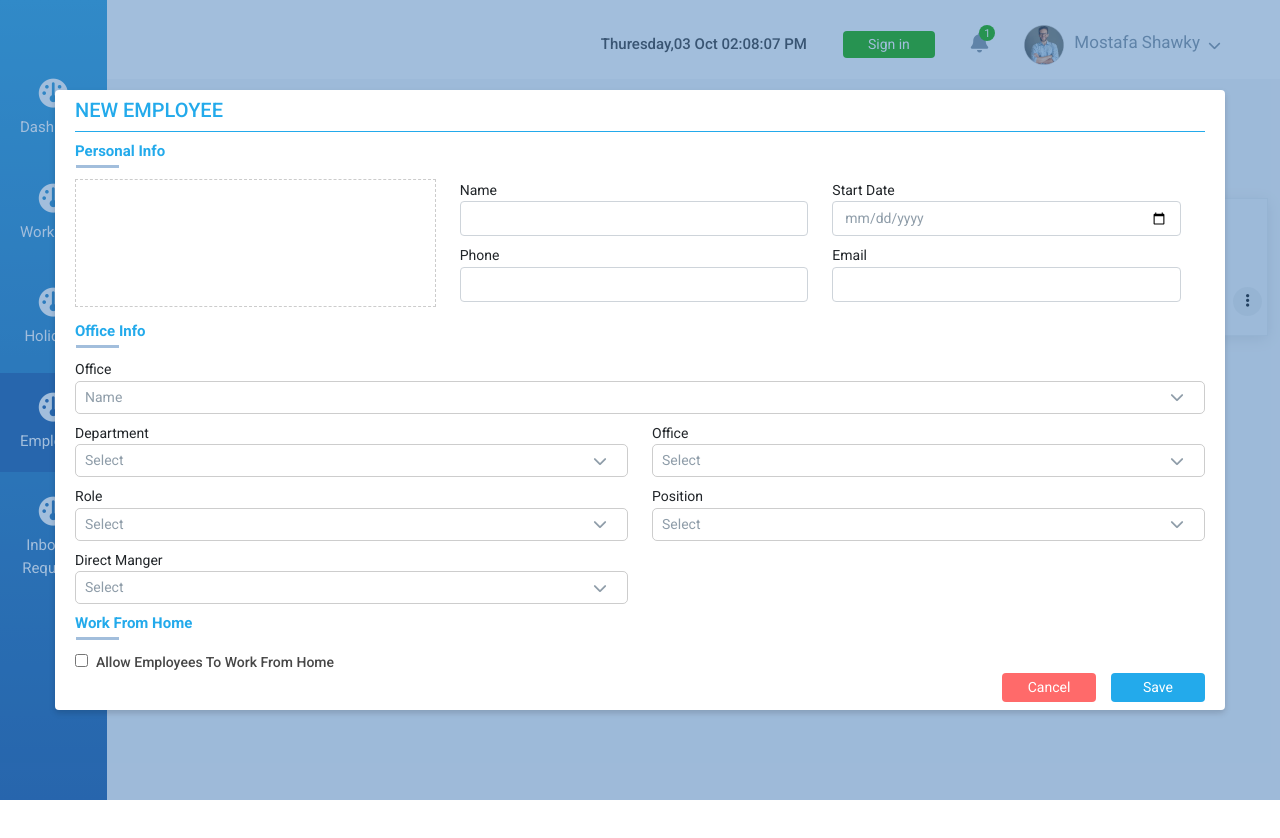
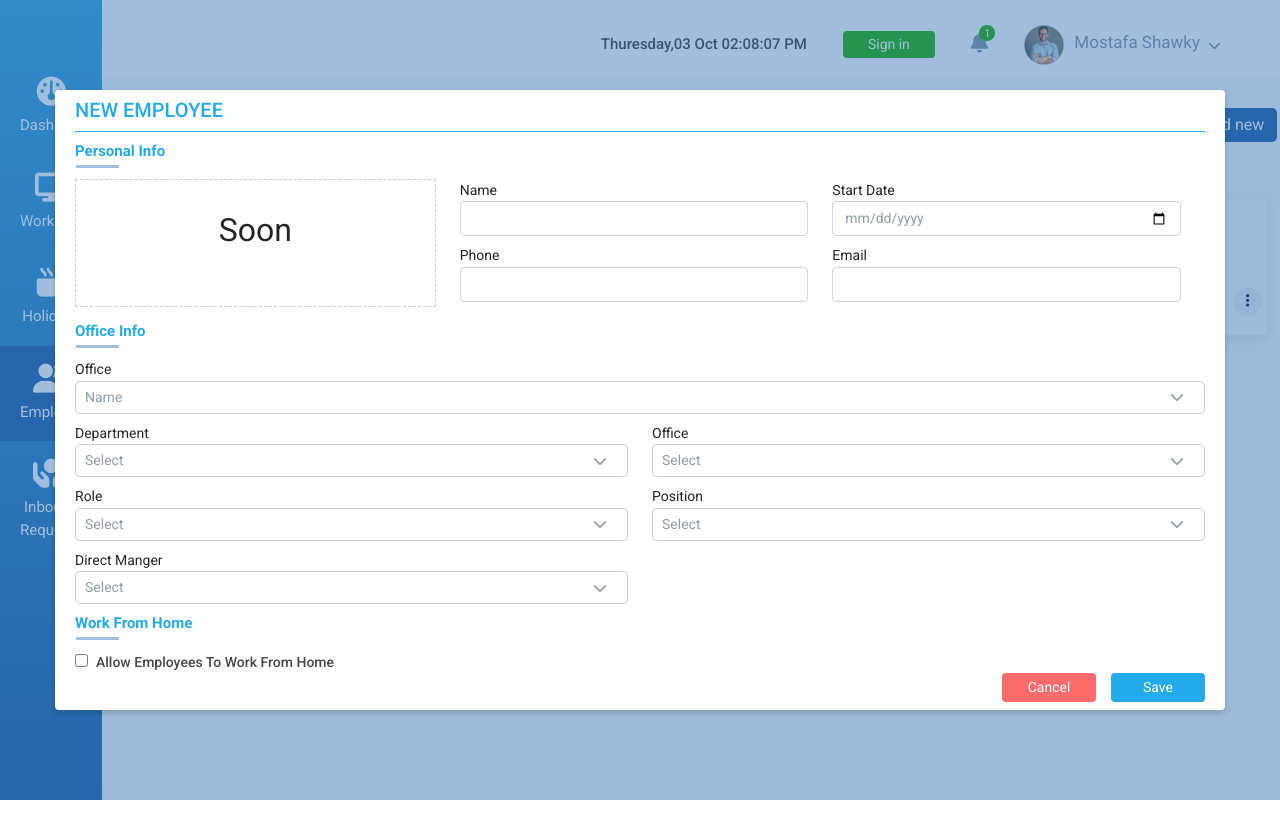
Before and after one commit to Mostafa-Shawky2021/HR-System-Task, a React (Create React App) app: page / in a window 1280 px wide. Shown: the top 838 px of the page. Built offline with nearby package versions, Linux system fonts and the light colour scheme.

Commit message:
fixFormvalidation

```diff
--- a/src/App.css
+++ b/src/App.css
@@ -3,10 +3,6 @@
     height: 100vh;
 }
 
-.wrapper-page .container-fluid {
-    padding-left: 0px;
-    padding-right: 0px;
-}
 
 .wrapper-page .custom-container {
     padding-left: 26px;
@@ -18,6 +14,7 @@
     border-radius: 5px;
     background-color: #fff;
     padding-left: 32px;
+    width: 89%;
 }
 
 .wrapper-page .search-list-wrapper .search-list-icon {
--- a/src/App.jsx
+++ b/src/App.jsx
@@ -1,4 +1,4 @@
-import React, { useState, useEffect } from 'react';
+import React, { useState, useEffect, useMemo } from 'react';
 import employeeData from "./data/employee.json"
 import "./index.css"
 import './App.css'
@@ -14,7 +14,7 @@ const App = () => {
     const [employees, setEmployees] = useState([])
     const [searchValue, setSearchValue] = useState('')
     const [formStatus, setFormStatus] = useState(false)
-    const [popupDeleteToggle, setPopupDeleteToggle] = useState(false)
+    const [toggleFormModal, setToggleFormModal] = useState(true)
 
     // Form data
     const [formData, setFormData] = useState({
@@ -30,7 +30,7 @@ const App = () => {
 
     })
 
-    const [toggleFormModal, setToggleFormModal] = useState(true)
+
     let emailRegex = /^(([^<>()[\]\\.,;:\s@"]+(\.[^<>()[\]\\.,;:\s@"]+)*)|(".+"))@((\[[0-9]{1,3}\.[0-9]{1,3}\.[0-9]{1,3}\.[0-9]{1,3}\])|(([a-zA-Z\-0-9]+\.)+[a-zA-Z]{2,}))$/
 
     useEffect(() => {
@@ -38,21 +38,22 @@ const App = () => {
     }, [])
 
     const onSubmitData = (event) => {
-
         event.preventDefault();
 
         // validation Form
         if (formData.employeeName.value.trim().length === 0) {
+
             setFormData((prevState) => {
                 prevState.employeeName.errMsg = 'employee name is required'
                 prevState.employeeName.validate = false;
-                return prevState
+                return { ...prevState }
             })
         } else {
+
             setFormData((prevState) => {
                 prevState.employeeName.errMsg = ''
                 prevState.employeeName.validate = true;
-                return prevState
+                return { ...prevState }
             })
         }
 
@@ -60,52 +61,53 @@ const App = () => {
             setFormData((prevState) => {
                 prevState.startDate.errMsg = 'date field is required'
                 prevState.startDate.validate = false;
-                return prevState
+                return { ...prevState }
             })
         } else {
             setFormData((prevState) => {
                 prevState.startDate.errMsg = ''
                 prevState.startDate.validate = true;
-                return prevState
+                return { ...prevState }
             })
         }
         if (formData.email.value.search(emailRegex) === -1) {
             setFormData((prevState) => {
                 prevState.email.errMsg = 'Email must be valid'
                 prevState.email.validate = false;
-                return prevState
+                return { ...prevState }
             })
         } else {
             setFormData((prevState) => {
                 prevState.email.errMsg = ''
                 prevState.email.validate = true;
-                return prevState
+                return { ...prevState }
             })
         }
         if (formData.departmentName.value.trim().length === 0) {
             setFormData((prevState) => {
                 prevState.departmentName.errMsg = 'Department is required'
                 prevState.departmentName.validate = false;
-                return prevState
+                return { ...prevState }
             })
         } else {
             setFormData((prevState) => {
                 prevState.departmentName.errMsg = ''
                 prevState.departmentName.validate = true;
-                return prevState
+                return { ...prevState }
             })
         }
+
         if (formData.positionName.value.trim().length === 0) {
             setFormData((prevState) => {
                 prevState.positionName.errMsg = 'Position is required'
                 prevState.positionName.validate = false;
-                return prevState
+                return { ...prevState }
             })
         } else {
             setFormData((prevState) => {
                 prevState.positionName.errMsg = ''
                 prevState.positionName.validate = true;
-                return prevState
+                return { ...prevState }
             })
         }
 
@@ -116,9 +118,8 @@ const App = () => {
         })
 
         if (!formStatusIterate) {
+            console.log('good')
             // no problem with error form
-
-            setFormStatus(true)
             let employee = {
                 id: employees.length,
                 name: formData.employeeName.value,
@@ -133,11 +134,17 @@ const App = () => {
                     manager: formData.directManagerName.value
                 }
             }
+            for (let key in formData) {
+                employee[key] = formData[key].value = ''
+                employee[key] = formData[key].errMsg = '';
+
+            }
+            setToggleFormModal(false)
             setEmployees((prevState) => [...prevState, employee])
-        } else {
-            setFormStatus(false)
         }
+
     }
+
 
     const onDeleteEmployee = (id) => {
         let confirmStatus = window.confirm('Are you sure you want to delete employee?')
@@ -156,26 +163,18 @@ const App = () => {
                         setToggleFormModal={setToggleFormModal}
                         toggleFormModal={toggleFormModal}
                         onSubmitData={onSubmitData}
-                        employeeNameErr={formData.employeeName.errMsg}
-                        startDateErr={formData.startDate.errMsg}
-                        emailErr={formData.email.errMsg}
-                        departmentErr={formData.departmentName.errMsg}
-                        positionErr={formData.departmentName.errMsg}
                     />
                 )
             }
-            <div className="container-fluid">
-                <div className="row g-0">
-                    <div className="col-1">
+
+            <div className="d-flex">
                 <Sidebar />
-                    </div>
                 <div className="col">
                     <Header />
-
                     <div className="custom-container pt-4">
                         <div className="d-flex align-items-center">
                             <SearchList
-                                    className="search-list-wrapper col-10"
+                                className="search-list-wrapper"
                                 icon="fa-solid fa-magnifying-glass"
                                 placeholder="search"
                                 iconStyle="search-list-icon"
@@ -185,16 +184,13 @@ const App = () => {
                         <ListEmployee
                             employees={employees}
                             searchValue={searchValue}
-                                popupDeleteToggle={popupDeleteToggle}
-                                setPopupDeleteToggle={setPopupDeleteToggle}
                             onDeleteEmployee={onDeleteEmployee}
-
                         />
                     </div>
                 </div>
 
             </div>
-            </div>
+
         </div>
     )
 }
--- a/src/components/formModal/FormModal.jsx
+++ b/src/components/formModal/FormModal.jsx
@@ -3,15 +3,10 @@ import './formModal.css'
 import DropDownOption from "../dropdown/Dropdown"
 const FormModal = ({
     setToggleFormModal,
-    toggleFormModal,
     onSubmitData,
     setFormData,
     formData,
-    employeeNameErr,
-    startDateErr,
-    emailErr,
-    departmentErr,
-    positionErr
+
 }) => {
 
     const [officeNameToggle, setOfficeNameToggle] = useState(false)
@@ -29,7 +24,7 @@ const FormModal = ({
     const [positionOption, setPositionOption] = useState(['Project Manager', 'HR'])
     const [directManagerOption, setDirectManagerOption] = useState(["Nabil Mahmoud", "Ahmed Mohamed"])
 
-    console.log(employeeNameErr, emailErr, startDateErr, departmentErr, positionErr)
+
     const getSelectedOption = (requiredDropdown, value) => {
 
         if (requiredDropdown === 'office') {
@@ -74,12 +69,12 @@ const FormModal = ({
                     <p className="person-info-title">Personal Info</p>
                     <div className="row">
                         <div className="col-4">
-                            <div className="img"></div>
+                            <div className="img" style={{ textAlign: 'center', lineHeight: '100px', fontSize: '2rem', fontWeigt: 'bold' }}>Soon</div>
                         </div>
                         <div className="col-8 row">
                             <div className="mb-2 col-6 wrap">
 
-                                <span className="error">{employeeNameErr}</span>
+                                <span className="error">{formData.employeeName.errMsg}</span>
                                 <label className="form-label" htmlFor="name">Name</label>
                                 <div className="col-12" >
                                     <input className="form-control" id="name"
@@ -92,7 +87,7 @@ const FormModal = ({
                             </div>
 
                             <div className="mb-2 col-6 wrap">
-                                <span className="error">{startDateErr}</span>
+                                <span className="error">{formData.startDate.errMsg}</span>
                                 <label className="form-label" htmlFor="date">Start Date</label>
                                 <div className="col-12" >
                                     <input className="form-control" id="date" type="date"
@@ -111,7 +106,7 @@ const FormModal = ({
                                 </div>
                             </div>
                             <div className="mb-2 col-6 wrap">
-                                <span className="error">{emailErr}</span>
+                                <span className="error">{formData.email.errMsg}</span>
                                 <label className="form-label" htmlFor="email">Email</label>
                                 <div className="col-12" >
                                     <input className="form-control" id="email" onChange={
@@ -144,7 +139,7 @@ const FormModal = ({
                     <div className="mb-2 ">
                         <div className="row">
                             <div className="col-6 wrap">
-                                <span className="error">{departmentErr}</span>
+                                <span className="error">{formData.departmentName.errMsg}</span>
                                 <label className="form-label">Department</label>
                                 <div className="select-dropdown-wrapper" onClick={() => setDepartmentNameToggle(!departmentNameToggle)}>
                                     <span>{`${formData.departmentName.value ? formData.departmentName.value : 'Select'}`}</span>
@@ -176,7 +171,7 @@ const FormModal = ({
                                 </div>
                             </div>
                             <div className="col-6 wrap">
-                                <span className="error">{positionErr}</span>
+                                <span className="error">{formData.positionName.errMsg}</span>
                                 <label className="form-label">Position</label>
                                 <div className="select-dropdown-wrapper" onClick={() => setPositionToggle(!positionToggle)}>
                                     <span>{`${formData.positionName.value ? formData.positionName.value : 'Select'}`}</span>
--- a/src/components/list/List.jsx
+++ b/src/components/list/List.jsx
@@ -25,7 +25,6 @@ const List = ({
                 {
                     filterData.length ? (
                         filterData.map((employee, index) => (
-                            <>
                             <div className="col-4" key={index}>
                                 <EmployeeCard
                                     id={employee.id}
@@ -40,9 +39,7 @@ const List = ({
                                     officeManager={employee.office.manager}
                                     onDeleteEmployee={onDeleteEmployee}
                                 />
-
                             </div>
-                            </>
                         ))
 
                     ) : (
--- a/src/components/sidebar/Sidebar.jsx
+++ b/src/components/sidebar/Sidebar.jsx
@@ -12,25 +12,25 @@ const Sidebar = () => {
                 </li>
                 <li className="item">
                     <a href="#" className="item-link d-flex flex-column">
-                        <i className="fa-solid fa-gauge icon-sidebar"></i>
+                        <i className="fa-solid fa-display icon-sidebar"></i>
                         <span className="text-sidebar">Workplace</span>
                     </a>
                 </li>
                 <li className="item">
                     <a href="#" className="item-link d-flex flex-column">
-                        <i className="fa-solid fa-gauge icon-sidebar"></i>
+                        <i className="fa-solid fa-mug-hot icon-sidebar"></i>
                         <span className="text-sidebar">Holidays</span>
                     </a>
                 </li>
                 <li className="item active">
                     <a href="#" className="item-link d-flex flex-column">
-                        <i className="fa-solid fa-gauge icon-sidebar"></i>
+                        <i className="fa-solid fa-user-group icon-sidebar"></i>
                         <span className="text-sidebar">Employees</span>
                     </a>
                 </li>
                 <li className="item">
                     <a href="#" className="item-link d-flex flex-column">
-                        <i className="fa-solid fa-gauge icon-sidebar"></i>
+                        <i className="fa-solid fa-hands-holding-circle icon-sidebar"></i>
                         <span className="text-sidebar">Inbound Requests</span>
                     </a>
                 </li>
--- a/src/components/sidebar/sidebar.css
+++ b/src/components/sidebar/sidebar.css
@@ -1,20 +1,21 @@
 .sidebar {
     padding-top: 59px;
-
     text-align: center;
     background-image: linear-gradient(to bottom, var(--primary-color),
             var(--primary-color-seconday));
     height: 100vh;
+    width: 8%;
 
 }
 
 .sidebar .list .item {
-    margin-bottom: 5px;
     cursor: pointer;
+    user-select: none;
+    text-align: center;
 }
 
 .sidebar .list .item .item-link {
-    padding: 20px;
+    padding: 18px 20px;
     text-decoration: none;
     color: #fff;
     -webkit-transition: all 0.2s;
```
Lines whose indentation alone changed are shown as unchanged.
